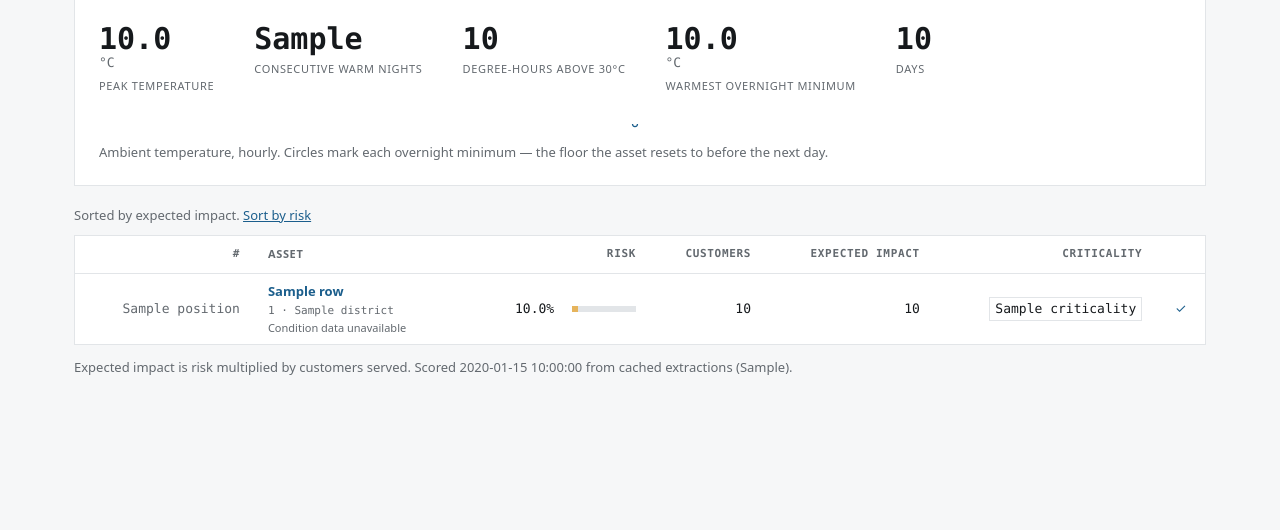
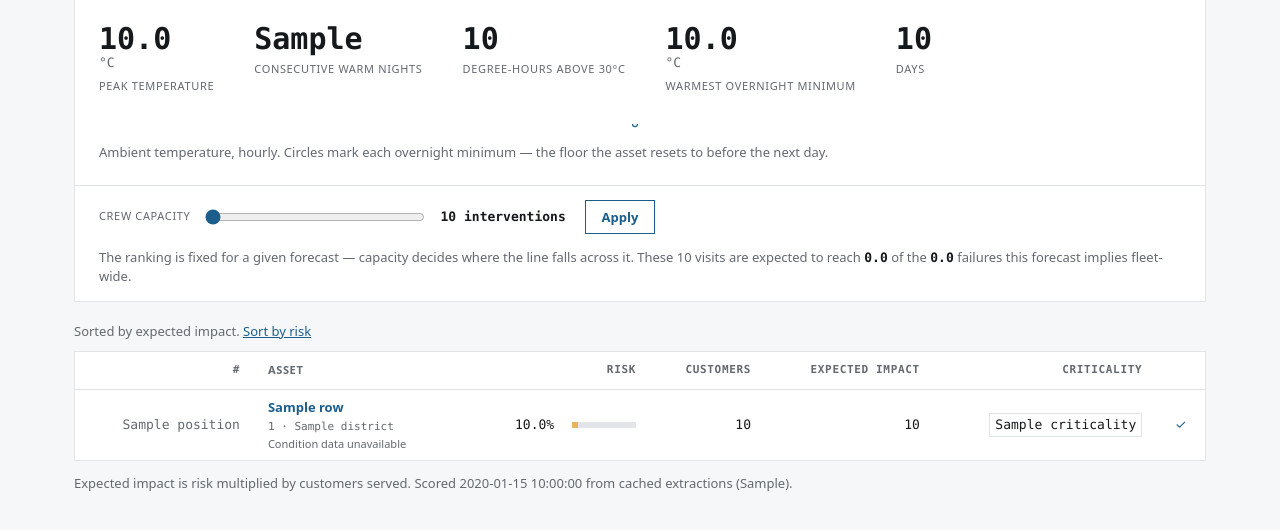
Before and after one commit to hjoneal/heat-risk-triage, a FastAPI app: template templates/queue.html in a window 1280 px wide. Shown: the part 104-634 px from the top of the page. Run offline with FastAPI, Linux system fonts and the light colour scheme; the template is opened without the code that fills it: most values are stand-ins (such as "Sample title", 1, 10 or a date in 2020); parts of the project's set-up code (start-up, migrations or seed data) failed here and were passed over.

Commit message:
Add a crew-capacity control to the queue
Capacity is the only input on this screen that changes an outcome. The
ranking is measurably invariant to hazard - varying peak by +/-3C, duration
3-6 days and amplitude 2.5-7.0 leaves the top 15 unchanged in every case,
because within one forecast every asset gets identical hazard features, so
the hazard term is a constant added to every log-odds and rescales all risks
uniformly. Capacity instead decides where the line falls across a fixed
ranking.

Shown alongside: expected failures the selected visits would reach against
the fleet total, which makes both the diminishing return and the coverage
problem visible. Both are sums over probabilities already in the scored
JSON, so serve time stays inert.

Plain form, no JavaScript; the setting survives navigation into an asset and
the decision redirect. Out-of-range and non-numeric values clamp rather than
error.

Co-Authored-By: Claude Opus 5 (1M context) <noreply@anthropic.com>
Claude-Session: https://claude.ai/code/session_01785Yw99UErTti929E7cSiD

```diff
--- a/app.py
+++ b/app.py
@@ -126,6 +126,19 @@ def reason_line(asset):
     return [c["label"] for c in positive[:2]]
 
 
+def clamp_capacity(value):
+    """Keep the capacity control inside the range the queue can display.
+
+    A capacity beyond the rows on screen would put the line nowhere, and a
+    negative one would put it before the first row.
+    """
+    try:
+        capacity = int(value)
+    except (TypeError, ValueError):
+        return config.CREW_CAPACITY
+    return max(config.CREW_CAPACITY_MIN, min(config.CREW_CAPACITY_MAX, capacity))
+
+
 def queue_rows(scenario_id, sort_key):
     scored = SCORED[scenario_id]
     assets = scored["assets"][:config.QUEUE_ROWS]
@@ -161,22 +174,38 @@ def index():
 
 
 @app.get("/scenario/{scenario_id}")
-def queue(request: Request, scenario_id: str, sort: str = "priority"):
+def queue(request: Request, scenario_id: str, sort: str = "priority",
+          capacity: str = str(config.CREW_CAPACITY)):
     scored = SCORED[scenario_id]
+    crew_capacity = clamp_capacity(capacity)
+    rows = queue_rows(scenario_id, sort)
+
+    # Expected failures among the assets the crew would actually reach, against
+    # the expected total across the fleet. Both are sums of already-scored
+    # probabilities — no model runs here, and the ranking does not change with
+    # capacity; only where the line falls does.
+    intercepted = sum(row["risk"] for row in rows[:crew_capacity])
+    fleet_expected = sum(asset["risk"] for asset in scored["assets"])
+
     return templates.TemplateResponse("queue.html", {
         "request": request,
         "scenario": scored,
         "scenario_id": scenario_id,
         "scenarios": SCENARIO_LINKS,
-        "rows": queue_rows(scenario_id, sort),
+        "rows": rows,
         "sort": sort,
         "sparkline": sparkline(scored["hourly_temps"]),
-        "crew_capacity": config.CREW_CAPACITY,
+        "crew_capacity": crew_capacity,
+        "capacity_min": config.CREW_CAPACITY_MIN,
+        "capacity_max": config.CREW_CAPACITY_MAX,
+        "intercepted": intercepted,
+        "fleet_expected": fleet_expected,
     })
 
 
 @app.get("/scenario/{scenario_id}/asset/{asset_id}")
-def asset_detail(request: Request, scenario_id: str, asset_id: str):
+def asset_detail(request: Request, scenario_id: str, asset_id: str,
+                 capacity: str = str(config.CREW_CAPACITY)):
     scored = SCORED[scenario_id]
     asset = next(a for a in scored["assets"] if a["asset_id"] == asset_id)
     brief = BRIEFS[scenario_id].get(asset_id)
@@ -197,6 +226,7 @@ def asset_detail(request: Request, scenario_id: str, asset_id: str):
         "cited": cited,
         "decision": decision,
         "intercept": scored["intercept"],
+        "crew_capacity": clamp_capacity(capacity),
     })
 
 
@@ -212,7 +242,8 @@ def procedure(request: Request, doc_id: str):
 
 @app.post("/scenario/{scenario_id}/asset/{asset_id}/decision")
 def record_decision(scenario_id: str, asset_id: str,
-                    decision: str = Form(...), reason: str = Form("")):
+                    decision: str = Form(...), reason: str = Form(""),
+                    capacity: str = Form(str(config.CREW_CAPACITY))):
     scored = SCORED[scenario_id]
     asset = next(a for a in scored["assets"] if a["asset_id"] == asset_id)
 
@@ -229,4 +260,5 @@ def record_decision(scenario_id: str, asset_id: str,
     with config.DECISIONS_LOG.open("a") as handle:
         handle.write(json.dumps(record) + "\n")
 
-    return RedirectResponse(f"/scenario/{scenario_id}", status_code=303)
+    return RedirectResponse(
+        f"/scenario/{scenario_id}?capacity={clamp_capacity(capacity)}", status_code=303)
--- a/static/app.css
+++ b/static/app.css
@@ -143,6 +143,61 @@ a { color: var(--accent); }
 }
 
 /* Queue table ---------------------------------------------------------- */
+
+.controls {
+  display: flex;
+  flex-wrap: wrap;
+  align-items: center;
+  gap: 14px;
+  background: var(--surface);
+  border: 1px solid var(--rule);
+  border-top: none;
+  padding: 14px 24px;
+}
+
+.capacity { display: flex; align-items: center; gap: 12px; }
+
+.control-label {
+  font-size: 11px;
+  text-transform: uppercase;
+  letter-spacing: 0.06em;
+  color: var(--text-muted);
+}
+
+.capacity input[type="range"] { width: 220px; accent-color: var(--accent); }
+
+.capacity-readout {
+  font-family: var(--font-data);
+  font-variant-numeric: tabular-nums;
+  font-size: 13px;
+  font-weight: 600;
+  min-width: 130px;
+}
+
+.controls button {
+  padding: 7px 16px;
+  border: 1px solid var(--accent);
+  background: var(--surface);
+  color: var(--accent);
+  font-family: var(--font-ui);
+  font-size: 13px;
+  font-weight: 600;
+  cursor: pointer;
+}
+
+.control-note {
+  flex-basis: 100%;
+  margin: 0;
+  font-size: 13px;
+  color: var(--text-muted);
+}
+
+.control-note strong {
+  font-family: var(--font-data);
+  font-variant-numeric: tabular-nums;
+  font-weight: 600;
+  color: var(--text);
+}
 
 .sortbar {
   font-size: 13px;
--- a/templates/asset.html
+++ b/templates/asset.html
@@ -2,7 +2,7 @@
 {% block title %}{{ asset.name }} — Heat risk triage{% endblock %}
 {% block content %}
 
-<p class="backlink"><a href="/scenario/{{ scenario_id }}">← {{ scenario.scenario_label }} queue</a></p>
+<p class="backlink"><a href="/scenario/{{ scenario_id }}?capacity={{ crew_capacity }}">← {{ scenario.scenario_label }} queue</a></p>
 
 <header class="asset-header">
   <h2>{{ asset.name }}</h2>
@@ -87,6 +87,7 @@
       {{ 'Accepted' if decision.decision == 'accept' else 'Removed' }}{% if decision.reason %} — {{ decision.reason }}{% endif %}.</p>
   {% endif %}
   <form method="post" action="/scenario/{{ scenario_id }}/asset/{{ asset.asset_id }}/decision">
+    <input type="hidden" name="capacity" value="{{ crew_capacity }}">
     <fieldset>
       <legend>Decision</legend>
       <label><input type="radio" name="decision" value="accept" required> Accept for dispatch</label>
--- a/templates/base.html
+++ b/templates/base.html
@@ -11,7 +11,7 @@
   <h1>Heat risk triage</h1>
   <nav class="scenarios" aria-label="Forecast scenario">
     {% for s in scenarios %}
-      <a href="/scenario/{{ s.scenario_id }}"
+      <a href="/scenario/{{ s.scenario_id }}{% if crew_capacity %}?capacity={{ crew_capacity }}{% endif %}"
          class="scenario-link{% if s.scenario_id == scenario_id %} is-current{% endif %}"
          {% if s.scenario_id == scenario_id %}aria-current="page"{% endif %}>{{ s.label }}</a>
     {% endfor %}
--- a/templates/queue.html
+++ b/templates/queue.html
@@ -23,12 +23,30 @@
   </figure>
 </section>
 
+<form class="controls" method="get" action="/scenario/{{ scenario_id }}">
+  <input type="hidden" name="sort" value="{{ sort }}">
+  <label class="capacity">
+    <span class="control-label">Crew capacity</span>
+    <input type="range" name="capacity" min="{{ capacity_min }}" max="{{ capacity_max }}"
+           step="1" value="{{ crew_capacity }}"
+           aria-describedby="capacity-readout">
+  </label>
+  <output id="capacity-readout" class="capacity-readout">{{ crew_capacity }} interventions</output>
+  <button type="submit">Apply</button>
+  <p class="control-note">
+    The ranking is fixed for a given forecast — capacity decides where the line falls across it.
+    These {{ crew_capacity }} visits are expected to reach
+    <strong>{{ "%.1f"|format(intercepted) }}</strong> of the
+    <strong>{{ "%.1f"|format(fleet_expected) }}</strong> failures this forecast implies fleet-wide.
+  </p>
+</form>
+
 <p class="sortbar">
   Sorted by {% if sort == 'risk' %}risk{% else %}expected impact{% endif %}.
   {% if sort == 'risk' %}
-    <a href="/scenario/{{ scenario_id }}">Sort by expected impact</a>
+    <a href="/scenario/{{ scenario_id }}?capacity={{ crew_capacity }}">Sort by expected impact</a>
   {% else %}
-    <a href="/scenario/{{ scenario_id }}?sort=risk">Sort by risk</a>
+    <a href="/scenario/{{ scenario_id }}?sort=risk&amp;capacity={{ crew_capacity }}">Sort by risk</a>
   {% endif %}
 </p>
 
@@ -49,9 +67,6 @@
   </thead>
   <tbody>
   {% for row in rows %}
-    {% if row.position == crew_capacity + 1 %}
-    <tr class="capacity-rule"><td colspan="7">Crew capacity: {{ crew_capacity }} interventions</td></tr>
-    {% endif %}
     <tr>
       <td class="num rank">{{ row.position }}</td>
       <td class="asset">
@@ -72,6 +87,9 @@
       <td class="num"><span class="criticality">{{ row.criticality }}</span></td>
       <td class="decided">{% if row.decision %}<span title="{{ row.decision }}">✓</span>{% endif %}</td>
     </tr>
+    {% if row.position == crew_capacity %}
+    <tr class="capacity-rule"><td colspan="7">Crew capacity: {{ crew_capacity }} interventions</td></tr>
+    {% endif %}
   {% endfor %}
   </tbody>
 </table>
```
Also changed, not shown: DECISIONS.md (+46 -0 lines), config.py (+7 -0 lines), README.md.
